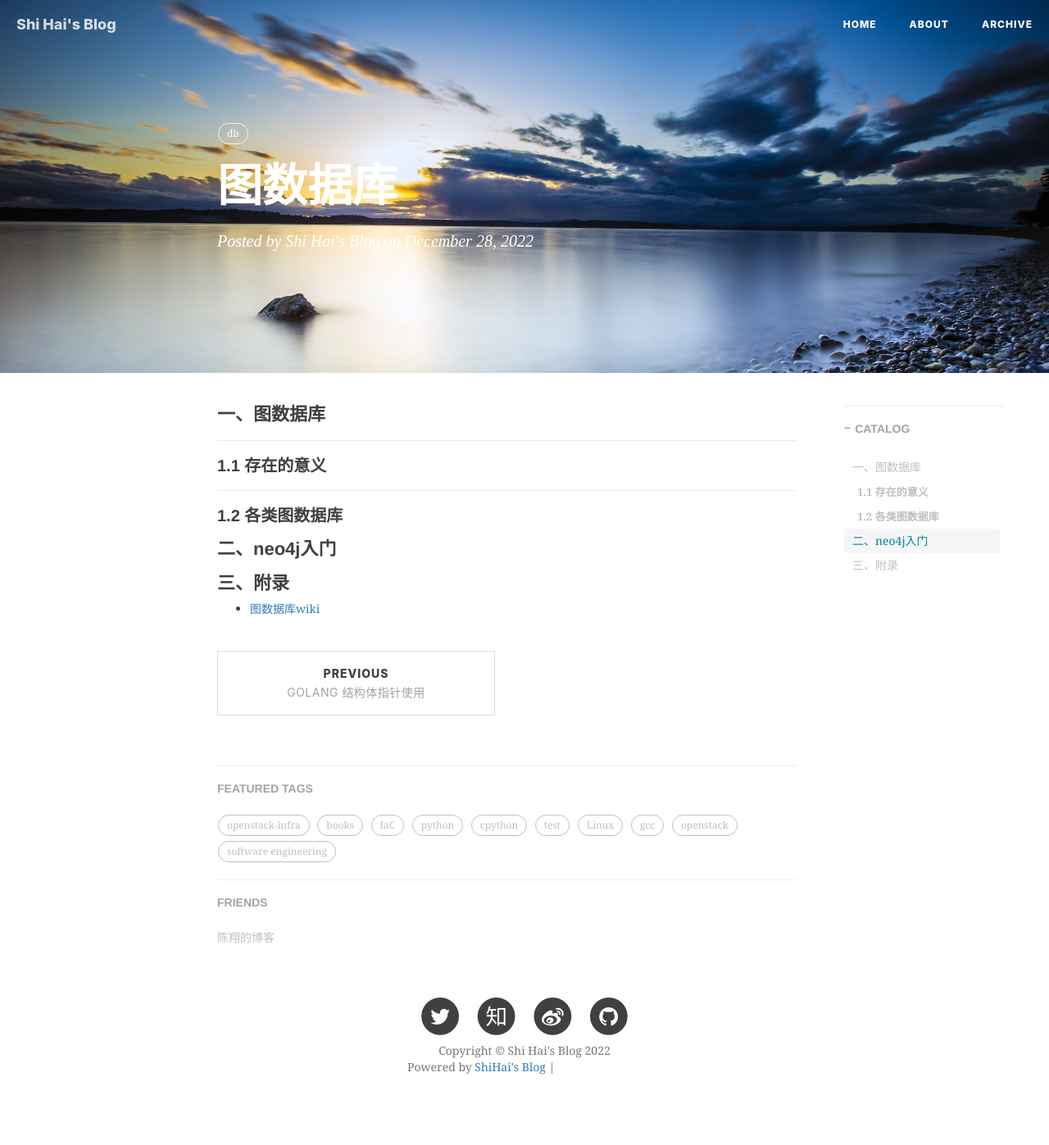
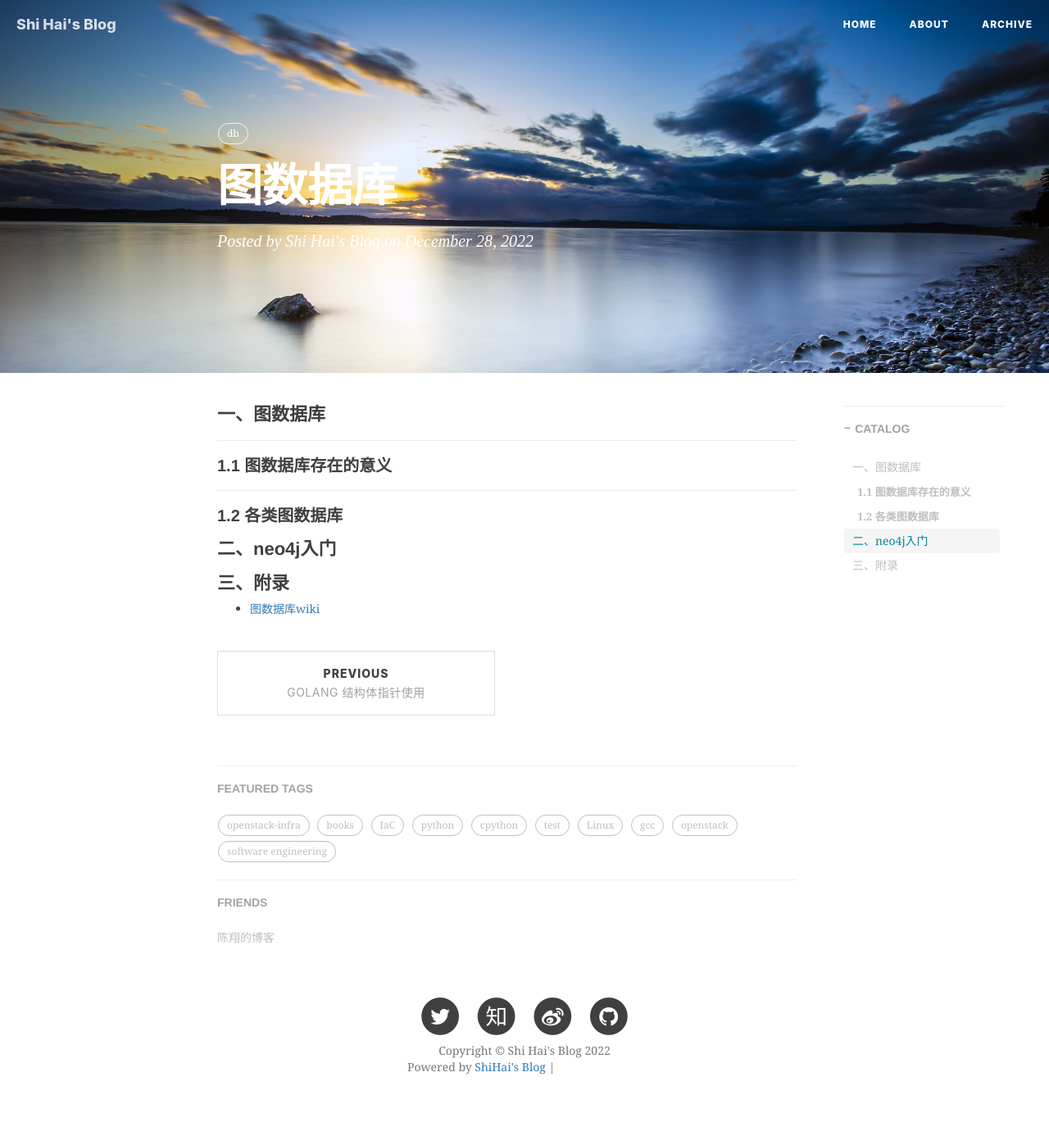
Before and after one commit to shihai1991/shihai1991.github.io, a Jekyll site: the page built from _posts/2022-12-28-图数据库.md, in a window 1280 px wide. Shown: the whole page at 82% size. Built offline with Jekyll 4.4.1, drawn with Linux system fonts in a browser that asks for light colours; nearby versions of some CDN libraries; comment, search, counter and statistics services are not loaded; grey boxes are pictures that could not be loaded.

Commit message:
Update 2022-12-28-图数据库.md

```diff
--- a/_posts/2022-12-28-图数据库.md
+++ b/_posts/2022-12-28-图数据库.md
@@ -9,7 +9,7 @@ tags:
 time: '2022.12.28 14:45:00'
 ---
 # 一、图数据库
-## 1.1 存在的意义
+## 1.1 图数据库存在的意义
 ## 1.2 各类图数据库
 
 # 二、neo4j入门
```
